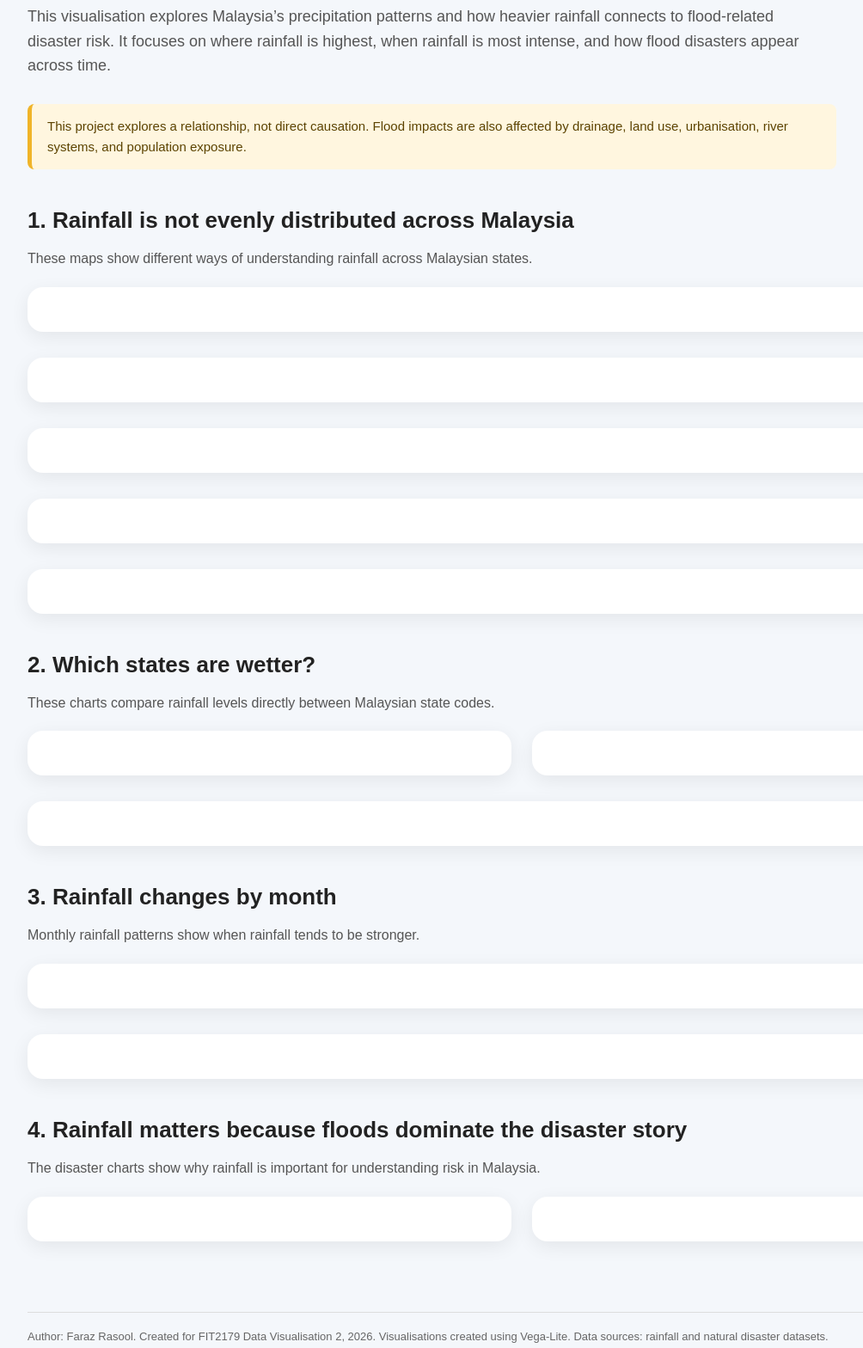
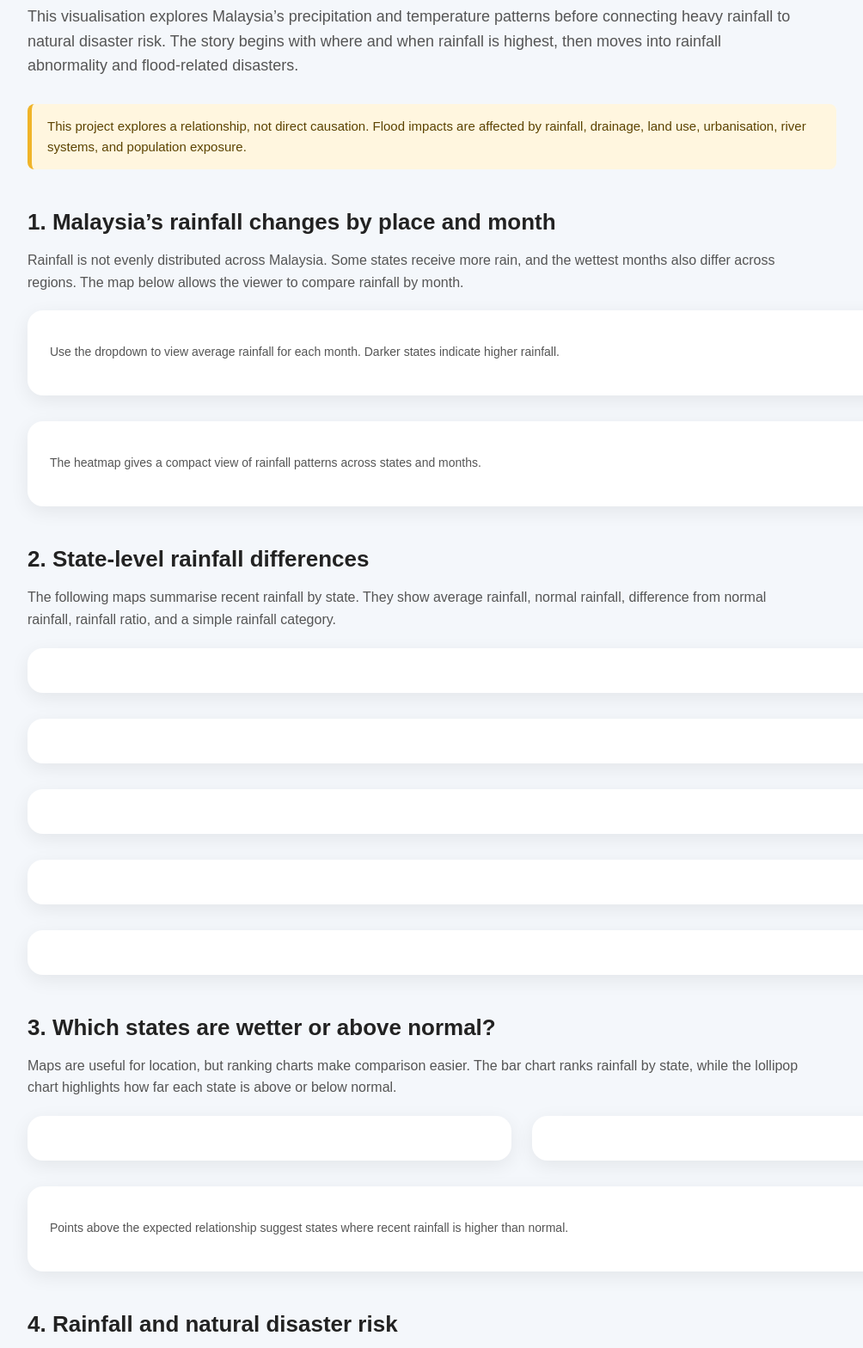
Before and after one commit to Burcu-weining/FIT2179-DataVisualization2-Final, a plain HTML site: page FIT2179-A2/index.html in a window 1280 px wide. Shown: the part 140-1708 px from the top of the page at 86% size, without its empty margins (33-1037 px from the left). Drawn offline with Linux system fonts and the light colour scheme; a script that the page names is missing.

Commit message:
Add files via upload

```diff
--- a/FIT2179-A2/index.html
+++ b/FIT2179-A2/index.html
@@ -1,10 +1,10 @@
-
 <!DOCTYPE html>
 <html lang="en">
 <head>
   <meta charset="UTF-8">
   <title>When Rain Becomes Risk</title>
 
+  <!-- Vega-Lite libraries -->
   <script src="https://cdn.jsdelivr.net/npm/vega@5"></script>
   <script src="https://cdn.jsdelivr.net/npm/vega-lite@5"></script>
   <script src="https://cdn.jsdelivr.net/npm/vega-embed@6"></script>
@@ -31,7 +31,7 @@
 
     h2 {
       font-size: 26px;
-      margin-top: 44px;
+      margin-top: 46px;
       margin-bottom: 12px;
     }
 
@@ -51,6 +51,18 @@
       margin-bottom: 20px;
     }
 
+    .note-box {
+      background: #fff6df;
+      border-left: 5px solid #f0b429;
+      padding: 14px 18px;
+      border-radius: 8px;
+      max-width: 900px;
+      color: #5c4300;
+      font-size: 15px;
+      margin-bottom: 30px;
+      line-height: 1.6;
+    }
+
     .chart-card {
       background: white;
       border-radius: 18px;
@@ -60,22 +72,17 @@
       overflow-x: auto;
     }
 
+    .chart-note {
+      color: #555;
+      font-size: 14px;
+      line-height: 1.5;
+      margin-top: 12px;
+    }
+
     .grid-two {
       display: grid;
       grid-template-columns: 1fr 1fr;
       gap: 24px;
-    }
-
-    .note-box {
-      background: #fff6df;
-      border-left: 5px solid #f0b429;
-      padding: 14px 18px;
-      border-radius: 8px;
-      max-width: 900px;
-      color: #5c4300;
-      font-size: 15px;
-      margin-bottom: 28px;
-      line-height: 1.6;
     }
 
     footer {
@@ -95,6 +102,10 @@
       h1 {
         font-size: 36px;
       }
+
+      .page {
+        padding: 32px 18px;
+      }
     }
   </style>
 </head>
@@ -105,80 +116,133 @@
     <h1>When Rain Becomes Risk</h1>
 
     <p class="subtitle">
-      This visualisation explores Malaysia’s precipitation patterns and how heavier rainfall
-      connects to flood-related disaster risk. It focuses on where rainfall is highest,
-      when rainfall is most intense, and how flood disasters appear across time.
+      This visualisation explores Malaysia’s precipitation and temperature patterns before
+      connecting heavy rainfall to natural disaster risk. The story begins with where and
+      when rainfall is highest, then moves into rainfall abnormality and flood-related disasters.
     </p>
 
     <div class="note-box">
-      This project explores a relationship, not direct causation. Flood impacts are also affected
-      by drainage, land use, urbanisation, river systems, and population exposure.
+      This project explores a relationship, not direct causation. Flood impacts are affected by
+      rainfall, drainage, land use, urbanisation, river systems, and population exposure.
     </div>
 
-    <h2>1. Rainfall is not evenly distributed across Malaysia</h2>
+    <!-- SECTION 1 -->
+    <h2>1. Malaysia’s rainfall changes by place and month</h2>
 
     <p class="section-text">
-      These maps show different ways of understanding rainfall across Malaysian states.
+      Rainfall is not evenly distributed across Malaysia. Some states receive more rain, and the
+      wettest months also differ across regions. The map below allows the viewer to compare
+      rainfall by month.
     </p>
 
-    <div class="chart-card"><div id="map_avg_rainfall"></div></div>
-    <div class="chart-card"><div id="map_normal_rainfall"></div></div>
-    <div class="chart-card"><div id="map_difference_rainfall"></div></div>
-    <div class="chart-card"><div id="map_rainfall_ratio"></div></div>
-    <div class="chart-card"><div id="map_rainfall_category"></div></div>
+    <div class="chart-card">
+      <div id="map_monthly_rainfall"></div>
+      <p class="chart-note">
+        Use the dropdown to view average rainfall for each month. Darker states indicate higher rainfall.
+      </p>
+    </div>
 
-    <h2>2. Which states are wetter?</h2>
+    <div class="chart-card">
+      <div id="heatmap_state_month"></div>
+      <p class="chart-note">
+        The heatmap gives a compact view of rainfall patterns across states and months.
+      </p>
+    </div>
+
+    <!-- SECTION 2 -->
+    <h2>2. State-level rainfall differences</h2>
 
     <p class="section-text">
-      These charts compare rainfall levels directly between Malaysian state codes.
+      The following maps summarise recent rainfall by state. They show average rainfall, normal rainfall,
+      difference from normal rainfall, rainfall ratio, and a simple rainfall category.
+    </p>
+
+    <div class="chart-card">
+      <div id="map_avg_rainfall"></div>
+    </div>
+
+    <div class="chart-card">
+      <div id="map_normal_rainfall"></div>
+    </div>
+
+    <div class="chart-card">
+      <div id="map_difference_rainfall"></div>
+    </div>
+
+    <div class="chart-card">
+      <div id="map_rainfall_ratio"></div>
+    </div>
+
+    <div class="chart-card">
+      <div id="map_rainfall_category"></div>
+    </div>
+
+    <!-- SECTION 3 -->
+    <h2>3. Which states are wetter or above normal?</h2>
+
+    <p class="section-text">
+      Maps are useful for location, but ranking charts make comparison easier. The bar chart ranks
+      rainfall by state, while the lollipop chart highlights how far each state is above or below normal.
     </p>
 
     <div class="grid-two">
-      <div class="chart-card"><div id="bar_wettest_states"></div></div>
-      <div class="chart-card"><div id="lollipop_difference"></div></div>
+      <div class="chart-card">
+        <div id="bar_wettest_states"></div>
+      </div>
+
+      <div class="chart-card">
+        <div id="lollipop_difference"></div>
+      </div>
     </div>
 
-    <div class="chart-card"><div id="scatter_actual_normal"></div></div>
+    <div class="chart-card">
+      <div id="scatter_actual_normal"></div>
+      <p class="chart-note">
+        Points above the expected relationship suggest states where recent rainfall is higher than normal.
+      </p>
+    </div>
 
-    <h2>3. Rainfall changes by month</h2>
+    <!-- SECTION 4 -->
+    <h2>4. Rainfall and natural disaster risk</h2>
 
     <p class="section-text">
-      Monthly rainfall patterns show when rainfall tends to be stronger.
-    </p>
-
-    <div class="chart-card"><div id="line_monthly_rainfall"></div></div>
-    <div class="chart-card"><div id="heatmap_state_month"></div></div>
-
-    <h2>4. Rainfall matters because floods dominate the disaster story</h2>
-
-    <p class="section-text">
-      The disaster charts show why rainfall is important for understanding risk in Malaysia.
+      Heavy rainfall is important because flooding is one of the most relevant disaster risks in Malaysia.
+      The charts below show the disaster profile and how flood records change over time.
     </p>
 
     <div class="grid-two">
-      <div class="chart-card"><div id="bar_disaster_types"></div></div>
-      <div class="chart-card"><div id="line_floods_over_time"></div></div>
+      <div class="chart-card">
+        <div id="bar_disaster_types"></div>
+      </div>
+
+      <div class="chart-card">
+        <div id="line_floods_over_time"></div>
+      </div>
     </div>
 
     <footer>
       Author: Faraz Rasool. Created for FIT2179 Data Visualisation 2, 2026.
-      Visualisations created using Vega-Lite. Data sources: rainfall and natural disaster datasets.
+      Visualisations created using Vega-Lite. Data sources include rainfall, temperature,
+      natural disaster, and Malaysia state boundary datasets.
     </footer>
 
   </div>
 
   <script>
     const charts = [
+      ["#map_monthly_rainfall", "js/map_monthly_rainfall.json"],
+      ["#heatmap_state_month", "js/heatmap_state_month.json"],
+
       ["#map_avg_rainfall", "js/map_avg_rainfall.json"],
       ["#map_normal_rainfall", "js/map_normal_rainfall.json"],
       ["#map_difference_rainfall", "js/map_difference_rainfall.json"],
       ["#map_rainfall_ratio", "js/map_rainfall_ratio.json"],
       ["#map_rainfall_category", "js/map_rainfall_category.json"],
+
       ["#bar_wettest_states", "js/bar_wettest_states.json"],
       ["#lollipop_difference", "js/lollipop_difference.json"],
       ["#scatter_actual_normal", "js/scatter_actual_normal.json"],
-      ["#line_monthly_rainfall", "js/line_monthly_rainfall.json"],
-      ["#heatmap_state_month", "js/heatmap_state_month.json"],
+
       ["#bar_disaster_types", "js/bar_disaster_types.json"],
       ["#line_floods_over_time", "js/line_floods_over_time.json"]
     ];
```
